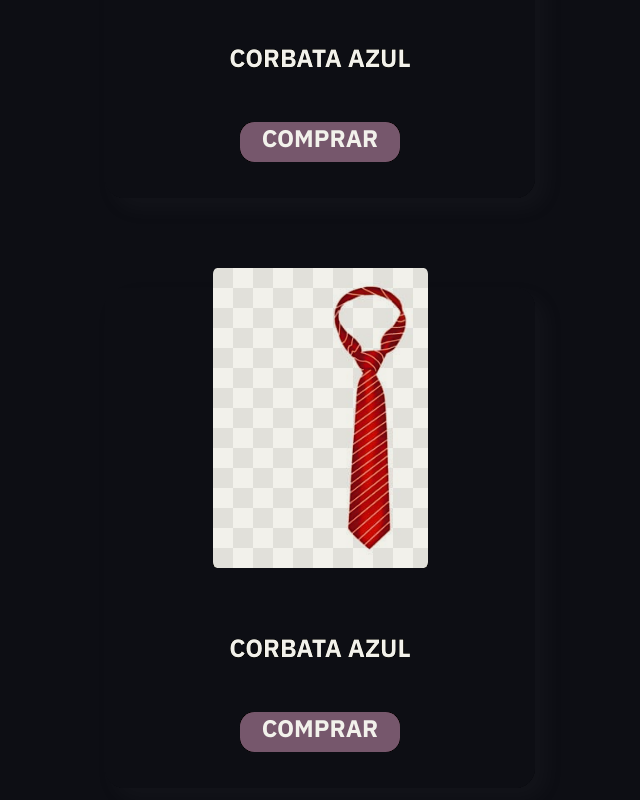
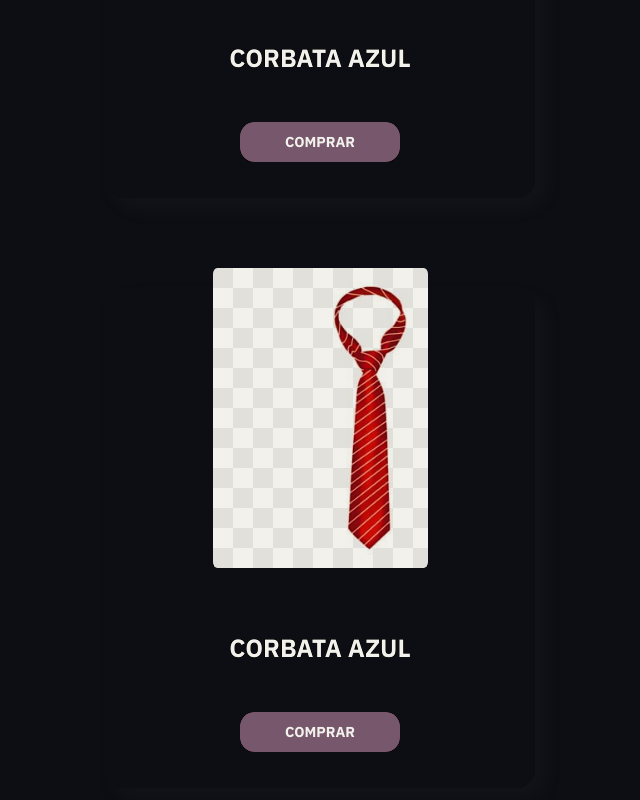
Before and after one commit to ciaramaria/tiE-tiE-integrador-ciaramaria, a plain HTML site: page index.html in a window 1280 px wide. Shown: the part 1280-2080 px from the top of the page, without its empty margins (320-960 px from the left). Drawn offline with Linux system fonts and the light colour scheme.

Commit message:
achique boton comprar

```diff
--- a/style.css
+++ b/style.css
@@ -589,7 +589,7 @@ body {
 .href {
     text-decoration: none;
     color: white;
-    font-size: em;
+    font-size: .6em;
     font-weight: 600;
     margin: 0 auto;
 
@@ -597,8 +597,12 @@ body {
 
 .card-content p {
     text-align: center;
+    display: flex;
+    align-items: center;
+    justify-content: center;
 
 }
+
 
 /* titulo carta */
 .card-content h3{
```
